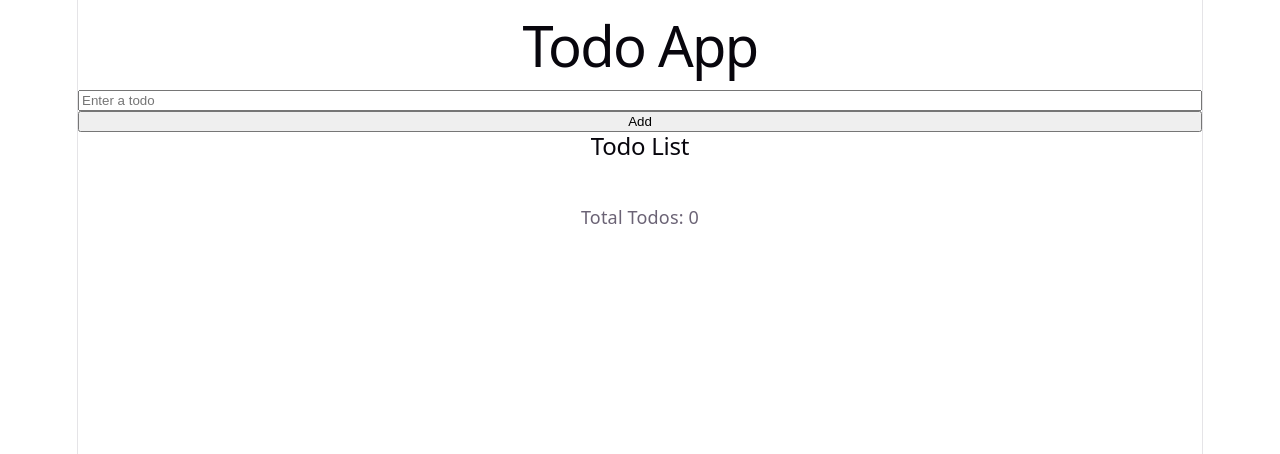
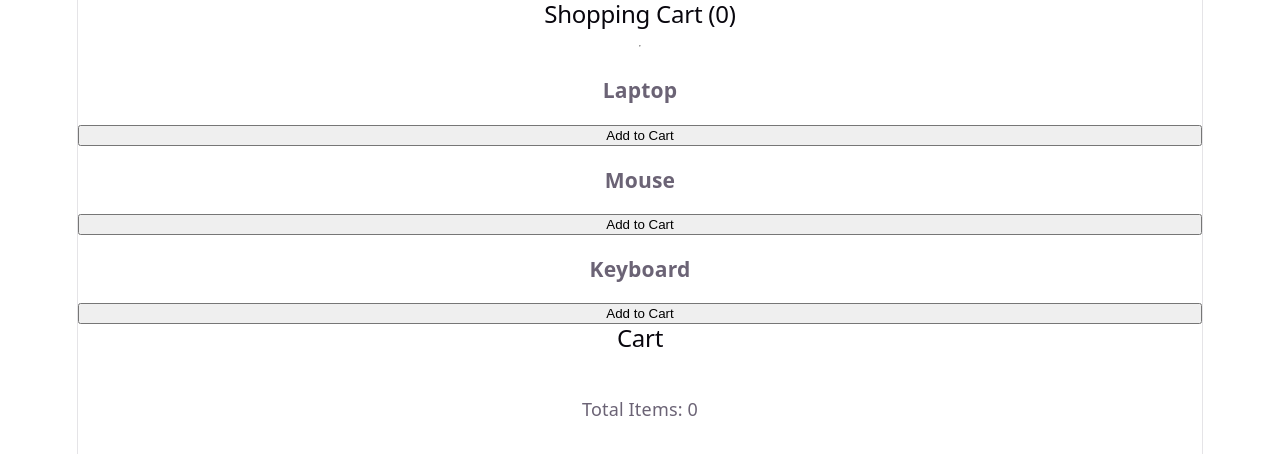
Before and after one commit to disha-aggarwal11/react-learning, a React (Vite) app: page / in a window 1280 px wide. Shown: the top 454 px of the page. Built offline with nearby package versions, Linux system fonts and the light colour scheme.

Commit message:
Lift shared state to parent component for cart management

```diff
--- a/src/App.jsx
+++ b/src/App.jsx
@@ -1,23 +1,28 @@
 import { useState } from "react";
-import TodoInput from "./components/TodoInput";
-import TodoList from "./components/TodoList";
+import Navbar from "./components/Navbar";
+import Product from "./components/Product";
+import Cart from "./components/Cart";
 
 function App() {
-  const [todos, setTodos] = useState([]);
+const[cartItems, setCartItems] = useState([]);
 
-  function addTodo(todo) {
-    setTodos((prevTodos) => [...prevTodos, todo]);
-  }
+function addToCart(product){
+  setCartItems((prevsItems) => [...prevsItems,product]);
+}
 
   return (
     <>
-      <h1>Todo App</h1>
+      <Navbar cartItems={cartItems}/>
 
-      <TodoInput onAddTodo={addTodo} />
+      <Product name="Laptop" onAddToCart={addToCart} />
 
-      <TodoList todos={todos} />
+      <Product name="Mouse" onAddToCart={addToCart} />
 
-      <p>Total Todos: {todos.length}</p>
+      <Product name="Keyboard" onAddToCart={addToCart} />
+
+      <Cart cartItems={cartItems} />
+
+      <p>Total Items: {cartItems.length}</p>
     </>
   );
 }
--- /dev/null
+++ b/src/components/Cart.jsx
@@ -0,0 +1,15 @@
+function Cart({ cartItems }) {
+  return (
+    <>
+      <h2>Cart</h2>
+
+      <ul>
+        {cartItems.map((item, index) => (
+          <li key={index}>{item}</li>
+        ))}
+      </ul>
+    </>
+  );
+}
+
+export default Cart;
--- /dev/null
+++ b/src/components/Navbar.jsx
@@ -0,0 +1,13 @@
+function Navbar({ cartItems }) {
+  return (
+    <>
+      <h2>
+        Shopping Cart ({cartItems.length})
+      </h2>
+
+      <hr />
+    </>
+  );
+}
+
+export default Navbar;
--- /dev/null
+++ b/src/components/Product.jsx
@@ -0,0 +1,15 @@
+function Product({name, onAddToCart}) {
+
+    return(
+        <>
+        <h3>{name}</h3>
+
+      <button onClick={() => onAddToCart(name)}>
+        Add to Cart
+      </button>
+
+        </>
+    );
+}
+
+export default Product;
--- a/src/components/TodoInput.jsx
+++ /dev/null
@@ -1,32 +0,0 @@
-import { useState } from "react";
-
-function TodoInput({ onAddTodo }) {
-  const [input, setInput] = useState("");
-
-  function handleAdd() {
-    if (input.trim() === "") {
-      return;
-    }
-
-    onAddTodo(input);
-
-    setInput("");
-  }
-
-  return (
-    <>
-      <input
-        type="text"
-        placeholder="Enter a todo"
-        value={input}
-        onChange={(e) => setInput(e.target.value)}
-      />
-
-      <button onClick={handleAdd}>
-        Add
-      </button>
-    </>
-  );
-}
-
-export default TodoInput;
--- a/src/components/TodoList.jsx
+++ /dev/null
@@ -1,15 +0,0 @@
-function TodoList({ todos }) {
-  return (
-    <>
-      <h2>Todo List</h2>
-
-      <ul>
-        {todos.map((todo, index) => (
-          <li key={index}>{todo}</li>
-        ))}
-      </ul>
-    </>
-  );
-}
-
-export default TodoList;
```
Also changed, not shown: src/components/Child.jsx (deleted, +0 -9 lines), src/components/ProductCard.jsx (deleted, +0 -12 lines).
